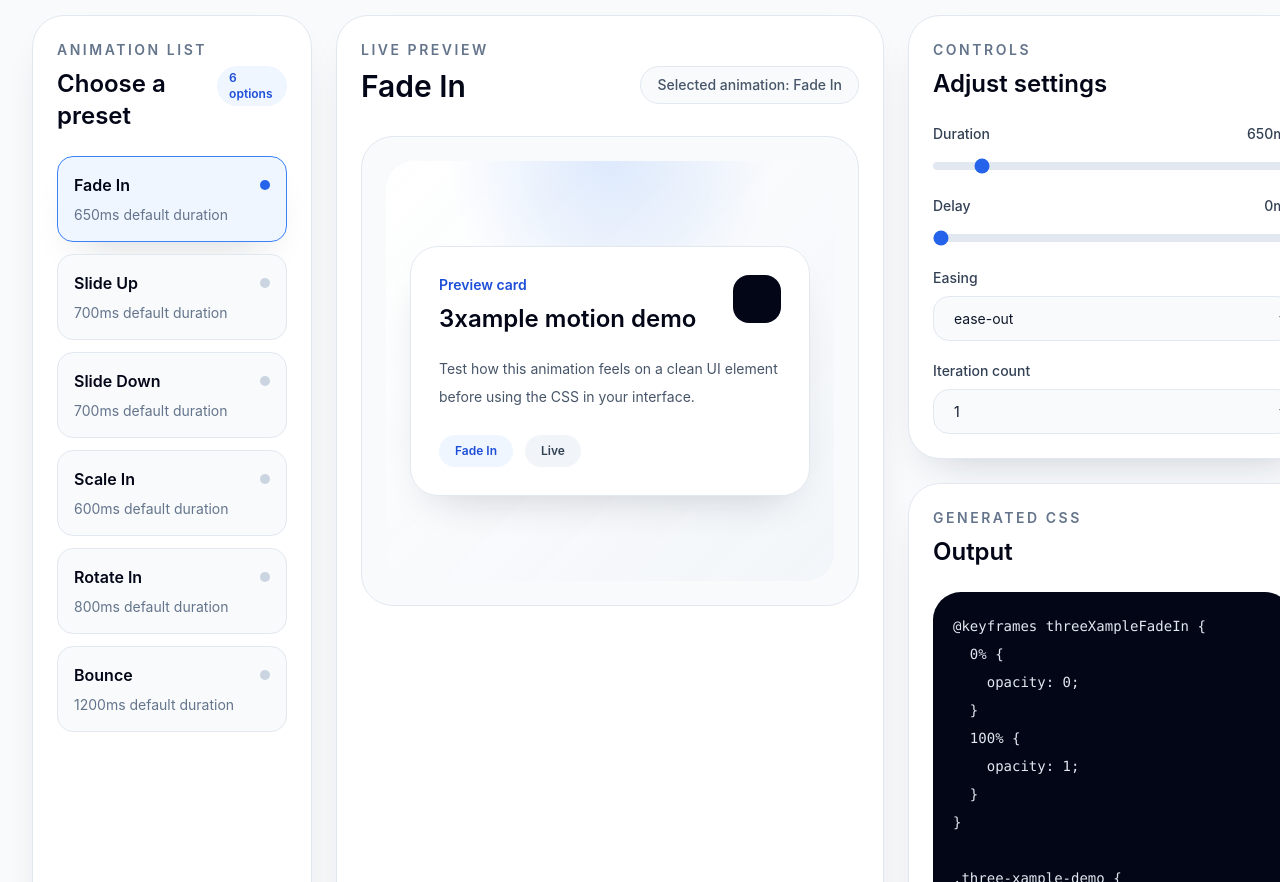
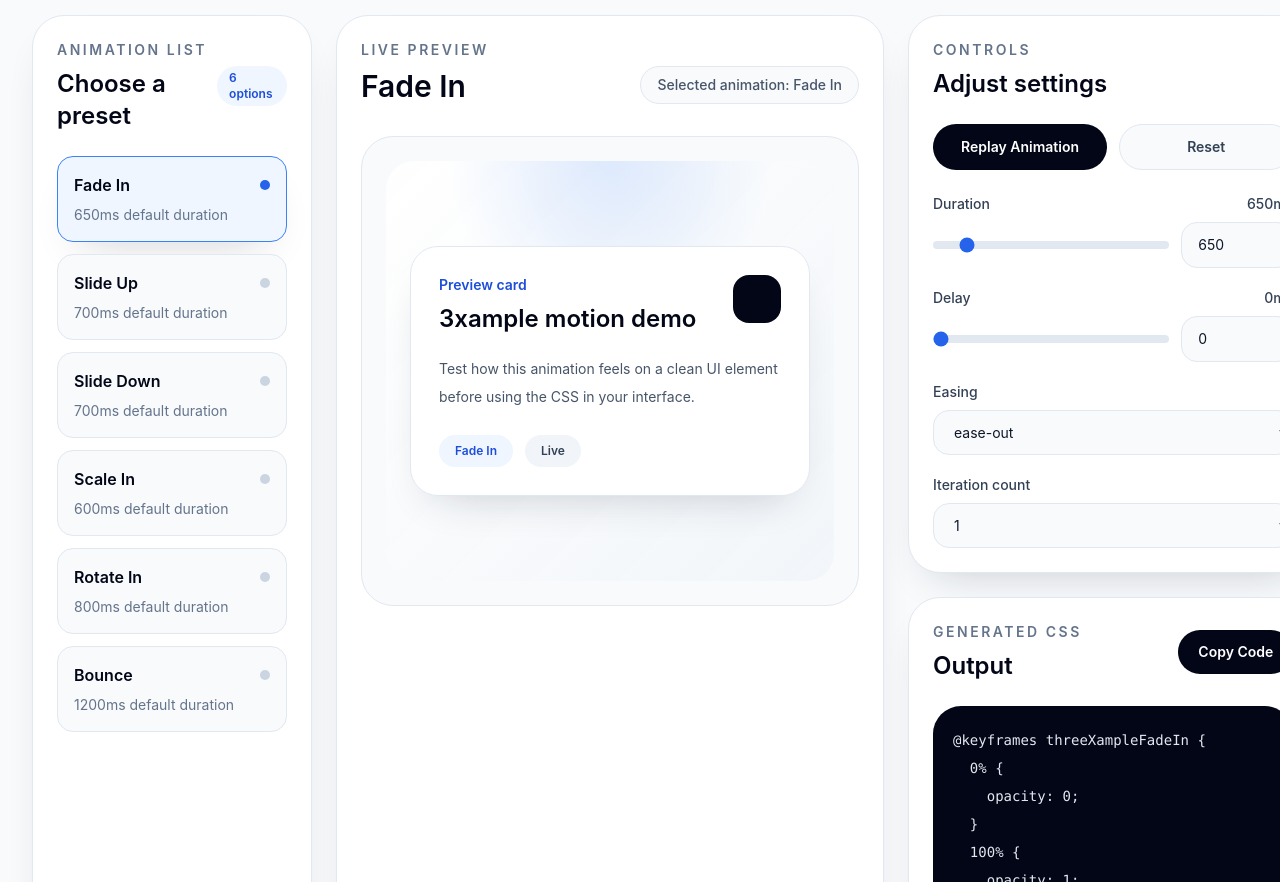
Before and after one commit to ankygautam/3xample, a React (Vite) app: page /playground in a window 1280 px wide. Shown: the part 360-1242 px from the top of the page. Built offline with nearby package versions, Linux system fonts and the light colour scheme; the HTML template or start-up script is replaced by a standard one.

Commit message:
Add playground controls and replay behavior

```diff
--- a/src/components/CodeOutputPanel.tsx
+++ b/src/components/CodeOutputPanel.tsx
@@ -1,14 +1,47 @@
+import { useEffect, useState } from 'react';
+
 type CodeOutputPanelProps = {
   css: string;
 };
 
 export function CodeOutputPanel({ css }: CodeOutputPanelProps) {
+  const [copied, setCopied] = useState(false);
+
+  useEffect(() => {
+    if (!copied) {
+      return;
+    }
+
+    const timeout = window.setTimeout(() => setCopied(false), 1800);
+    return () => window.clearTimeout(timeout);
+  }, [copied]);
+
+  const handleCopy = async () => {
+    try {
+      await navigator.clipboard.writeText(css);
+      setCopied(true);
+    } catch (error) {
+      console.error('Unable to copy CSS', error);
+    }
+  };
+
   return (
     <section className="rounded-[2rem] border border-slate-200 bg-white p-5 shadow-soft sm:p-6">
-      <p className="text-sm font-semibold tracking-[0.18em] text-slate-500 uppercase">
-        Generated CSS
-      </p>
-      <h2 className="mt-2 text-2xl font-semibold text-slate-950">Output</h2>
+      <div className="flex flex-col gap-3 sm:flex-row sm:items-center sm:justify-between">
+        <div>
+          <p className="text-sm font-semibold tracking-[0.18em] text-slate-500 uppercase">
+            Generated CSS
+          </p>
+          <h2 className="mt-2 text-2xl font-semibold text-slate-950">Output</h2>
+        </div>
+        <button
+          type="button"
+          onClick={handleCopy}
+          className="inline-flex items-center justify-center rounded-full bg-slate-950 px-5 py-3 text-sm font-semibold text-white transition hover:bg-blue-700"
+        >
+          {copied ? 'Copied Code' : 'Copy Code'}
+        </button>
+      </div>
 
       <pre className="mt-6 overflow-x-auto rounded-[1.75rem] bg-slate-950 p-5 text-sm leading-7 text-slate-200">
         <code>{css}</code>
--- a/src/components/ControlPanel.tsx
+++ b/src/components/ControlPanel.tsx
@@ -4,6 +4,8 @@ type ControlPanelProps = {
   easing: string;
   iterationCount: string;
   timingOptions: string[];
+  onReplay: () => void;
+  onReset: () => void;
   onDurationChange: (value: number) => void;
   onDelayChange: (value: number) => void;
   onEasingChange: (value: string) => void;
@@ -16,6 +18,8 @@ export function ControlPanel({
   easing,
   iterationCount,
   timingOptions,
+  onReplay,
+  onReset,
   onDurationChange,
   onDelayChange,
   onEasingChange,
@@ -26,12 +30,30 @@ export function ControlPanel({
       <p className="text-sm font-semibold tracking-[0.18em] text-slate-500 uppercase">Controls</p>
       <h2 className="mt-2 text-2xl font-semibold text-slate-950">Adjust settings</h2>
 
+      <div className="mt-6 grid gap-3 sm:grid-cols-2">
+        <button
+          type="button"
+          onClick={onReplay}
+          className="inline-flex items-center justify-center rounded-full bg-slate-950 px-5 py-3 text-sm font-semibold text-white transition hover:bg-blue-700"
+        >
+          Replay Animation
+        </button>
+        <button
+          type="button"
+          onClick={onReset}
+          className="inline-flex items-center justify-center rounded-full border border-slate-200 bg-slate-50 px-5 py-3 text-sm font-semibold text-slate-700 transition hover:border-slate-300 hover:bg-white hover:text-slate-950"
+        >
+          Reset
+        </button>
+      </div>
+
       <div className="mt-6 space-y-5">
         <label className="block">
           <div className="mb-2 flex items-center justify-between text-sm font-medium text-slate-700">
             <span>Duration</span>
             <span>{duration}ms</span>
           </div>
+          <div className="grid gap-3 sm:grid-cols-[minmax(0,1fr)_112px] sm:items-center">
             <input
               type="range"
               min="200"
@@ -41,6 +63,16 @@ export function ControlPanel({
               onChange={(event) => onDurationChange(Number(event.target.value))}
               className="h-2 w-full cursor-pointer appearance-none rounded-full bg-slate-200 accent-blue-600"
             />
+            <input
+              type="number"
+              min="200"
+              max="4000"
+              step="50"
+              value={duration}
+              onChange={(event) => onDurationChange(Number(event.target.value))}
+              className="w-full rounded-2xl border border-slate-200 bg-slate-50 px-4 py-3 text-sm text-slate-900 outline-none transition focus:border-blue-400 focus:bg-white"
+            />
+          </div>
         </label>
 
         <label className="block">
@@ -48,6 +80,7 @@ export function ControlPanel({
             <span>Delay</span>
             <span>{delay}ms</span>
           </div>
+          <div className="grid gap-3 sm:grid-cols-[minmax(0,1fr)_112px] sm:items-center">
             <input
               type="range"
               min="0"
@@ -57,6 +90,16 @@ export function ControlPanel({
               onChange={(event) => onDelayChange(Number(event.target.value))}
               className="h-2 w-full cursor-pointer appearance-none rounded-full bg-slate-200 accent-blue-600"
             />
+            <input
+              type="number"
+              min="0"
+              max="2000"
+              step="50"
+              value={delay}
+              onChange={(event) => onDelayChange(Number(event.target.value))}
+              className="w-full rounded-2xl border border-slate-200 bg-slate-50 px-4 py-3 text-sm text-slate-900 outline-none transition focus:border-blue-400 focus:bg-white"
+            />
+          </div>
         </label>
 
         <label className="block">
--- a/src/data/animations.ts
+++ b/src/data/animations.ts
@@ -45,10 +45,10 @@ export const animationOptions: AnimationConfig[] = [
     opacity: 1;
     transform: translateY(0);
   }
-}`,
+    }`,
     defaultDuration: 700,
     defaultDelay: 0,
-    defaultEasing: 'cubic-bezier(0.22, 1, 0.36, 1)',
+    defaultEasing: 'ease-out',
     defaultIterationCount: '1',
   },
   {
@@ -63,10 +63,10 @@ export const animationOptions: AnimationConfig[] = [
     opacity: 1;
     transform: translateY(0);
   }
-}`,
+    }`,
     defaultDuration: 700,
     defaultDelay: 0,
-    defaultEasing: 'cubic-bezier(0.22, 1, 0.36, 1)',
+    defaultEasing: 'ease-out',
     defaultIterationCount: '1',
   },
   {
@@ -99,10 +99,10 @@ export const animationOptions: AnimationConfig[] = [
     opacity: 1;
     transform: rotate(0deg) scale(1);
   }
-}`,
+    }`,
     defaultDuration: 800,
     defaultDelay: 0,
-    defaultEasing: 'cubic-bezier(0.16, 1, 0.3, 1)',
+    defaultEasing: 'ease-out',
     defaultIterationCount: '1',
   },
   {
@@ -139,8 +139,6 @@ export const timingOptions = [
   'ease-in',
   'ease-out',
   'ease-in-out',
-  'cubic-bezier(0.22, 1, 0.36, 1)',
-  'cubic-bezier(0.16, 1, 0.3, 1)',
 ];
 
 export function getAnimationKeyframesName(id: AnimationId) {
--- a/src/pages/PlaygroundPage.tsx
+++ b/src/pages/PlaygroundPage.tsx
@@ -20,6 +20,7 @@ export function PlaygroundPage() {
   const [delay, setDelay] = useState(initialAnimation.defaultDelay);
   const [easing, setEasing] = useState(initialAnimation.defaultEasing);
   const [iterationCount, setIterationCount] = useState(initialAnimation.defaultIterationCount);
+  const [replayCount, setReplayCount] = useState(0);
 
   const selectedAnimation = animationLookup[selectedAnimationId];
   const animationName = getAnimationKeyframesName(selectedAnimation.id);
@@ -39,12 +40,26 @@ export function PlaygroundPage() {
   animation-fill-mode: both;
 }`;
 
-  const handleAnimationSelect = (animation: AnimationConfig) => {
-    setSelectedAnimationId(animation.id);
+  const applyAnimationDefaults = (animation: AnimationConfig) => {
     setDuration(animation.defaultDuration);
     setDelay(animation.defaultDelay);
     setEasing(animation.defaultEasing);
     setIterationCount(animation.defaultIterationCount);
+  };
+
+  const handleAnimationSelect = (animation: AnimationConfig) => {
+    setSelectedAnimationId(animation.id);
+    applyAnimationDefaults(animation);
+    setReplayCount((current) => current + 1);
+  };
+
+  const handleReplay = () => {
+    setReplayCount((current) => current + 1);
+  };
+
+  const handleReset = () => {
+    applyAnimationDefaults(selectedAnimation);
+    setReplayCount((current) => current + 1);
   };
 
   return (
@@ -76,7 +91,7 @@ export function PlaygroundPage() {
         <PreviewPanel
           animationName={selectedAnimation.name}
           animationStyle={animationStyle}
-          previewKey={`${selectedAnimationId}-${duration}-${delay}-${easing}-${iterationCount}`}
+          previewKey={`${selectedAnimationId}-${duration}-${delay}-${easing}-${iterationCount}-${replayCount}`}
         />
 
         <div className="grid gap-6">
@@ -86,6 +101,8 @@ export function PlaygroundPage() {
             easing={easing}
             iterationCount={iterationCount}
             timingOptions={timingOptions}
+            onReplay={handleReplay}
+            onReset={handleReset}
             onDurationChange={setDuration}
             onDelayChange={setDelay}
             onEasingChange={setEasing}
```
Lines whose indentation alone changed are shown as unchanged.
